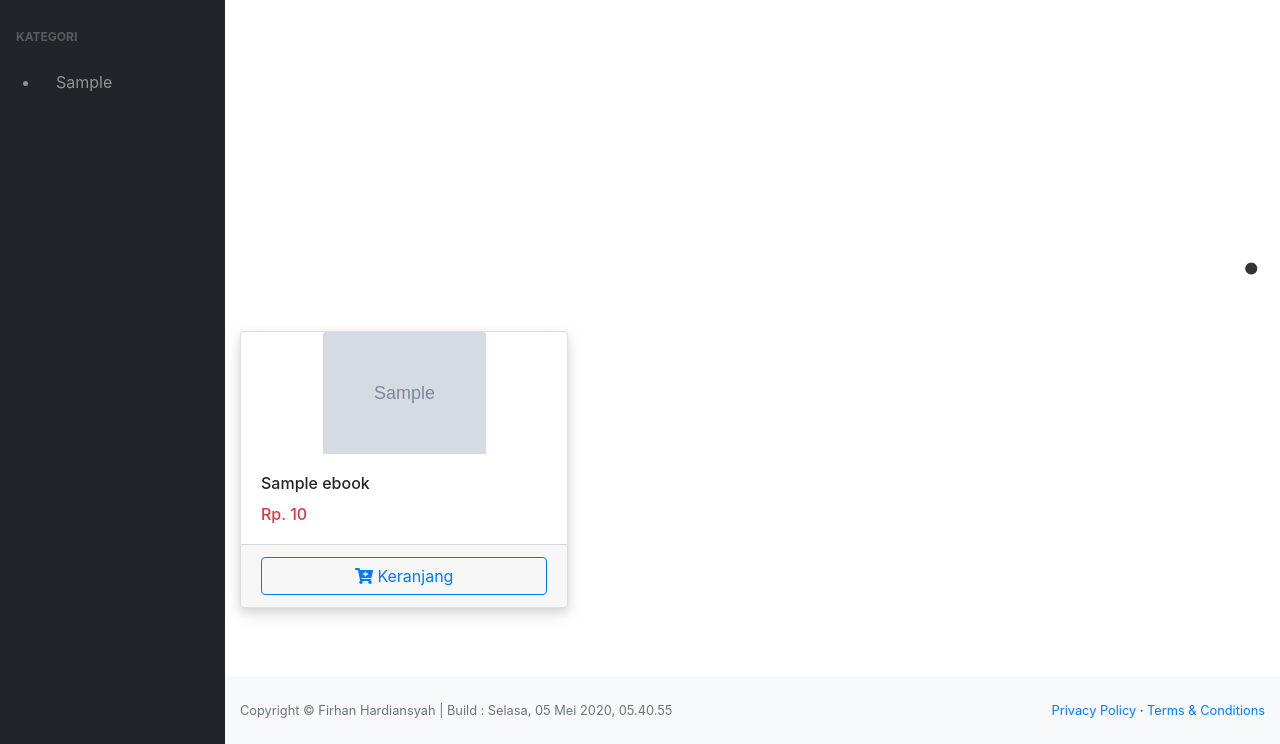
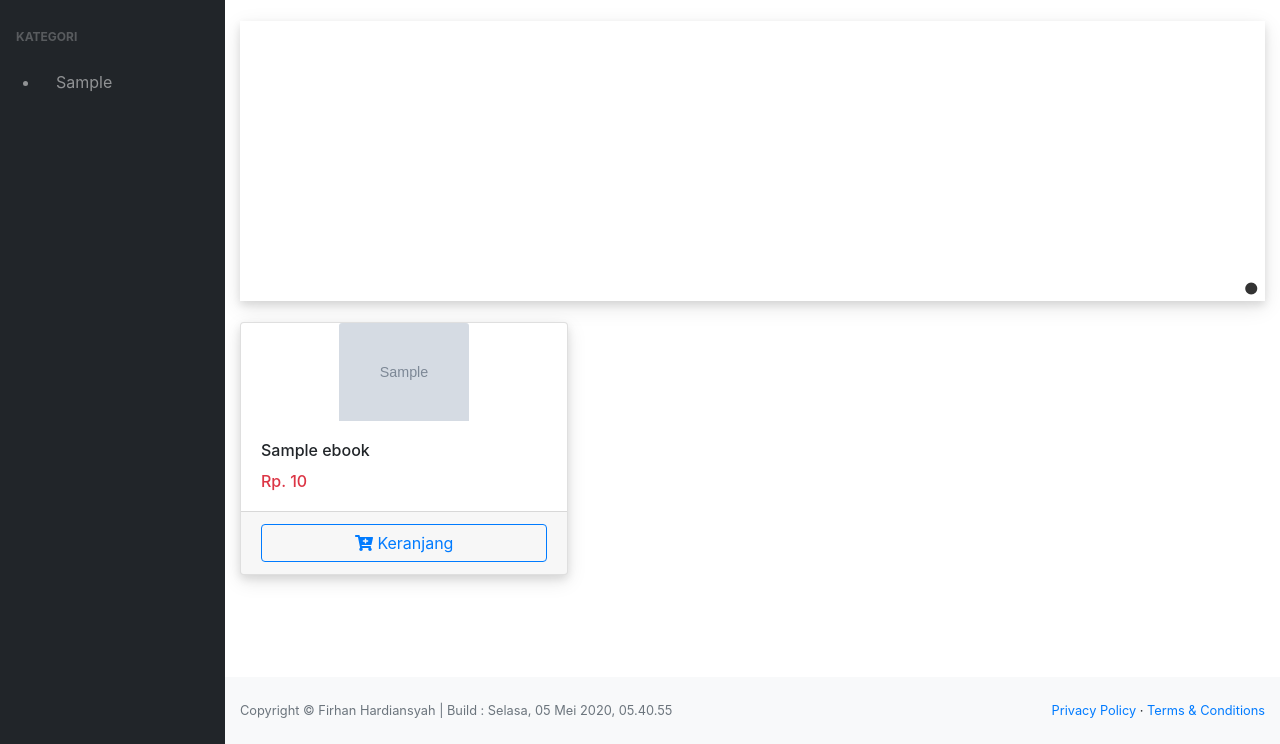
Before and after one commit to firhanhardiansyah/get-the-book, a PHP site: page /ebook-store/ in a window 1280 px wide. Shown: the part 80-824 px from the top of the page. Run offline with PHP 8.4, Linux system fonts and the light colour scheme; tables that the repository leaves empty or names only in its code hold one stand-in row (values such as "Sample post"); grey boxes marked "Sample" are stand-in pictures; some libraries are stand-ins or nearby versions.

Commit message:
merapihkan

```diff
--- a/assets/css/banner.css
+++ b/assets/css/banner.css
@@ -2,7 +2,9 @@
 #slides2,
 #slides3 {
 	display: none;
-	margin-bottom: 50px;
+	margin-top: 2%;
+	margin-bottom: 2%;
+	box-shadow: 0 4px 8px 0 rgba(0, 0, 0, 0.1), 0 6px 20px 0 rgba(0, 0, 0, 0.10);
 }
 
 .slidesjs-navigation {
--- a/assets/css/style-content.css
+++ b/assets/css/style-content.css
@@ -1,9 +1,15 @@
 .img-content {
-	width: 50%;
+	width: 40%;
 	display: block;
 	margin-left: auto;
 	margin-right: auto;
 }
-.card-shadow, .slides {
+.img-detail {
+	width: 60%;
+	display: block;
+	margin-left: auto;
+	margin-right: auto;
+}
+.card-shadow {
   box-shadow: 0 4px 8px 0 rgba(0, 0, 0, 0.1), 0 6px 20px 0 rgba(0, 0, 0, 0.10);
 }
--- a/assets/css/style.css
+++ b/assets/css/style.css
@@ -4,6 +4,9 @@
 }
 .bg-green {
 	background: #27ae60;
+}
+.bg-orange {
+	background: #d35400;
 }
 .bg-register {
 	background: #2ecc71;
```
